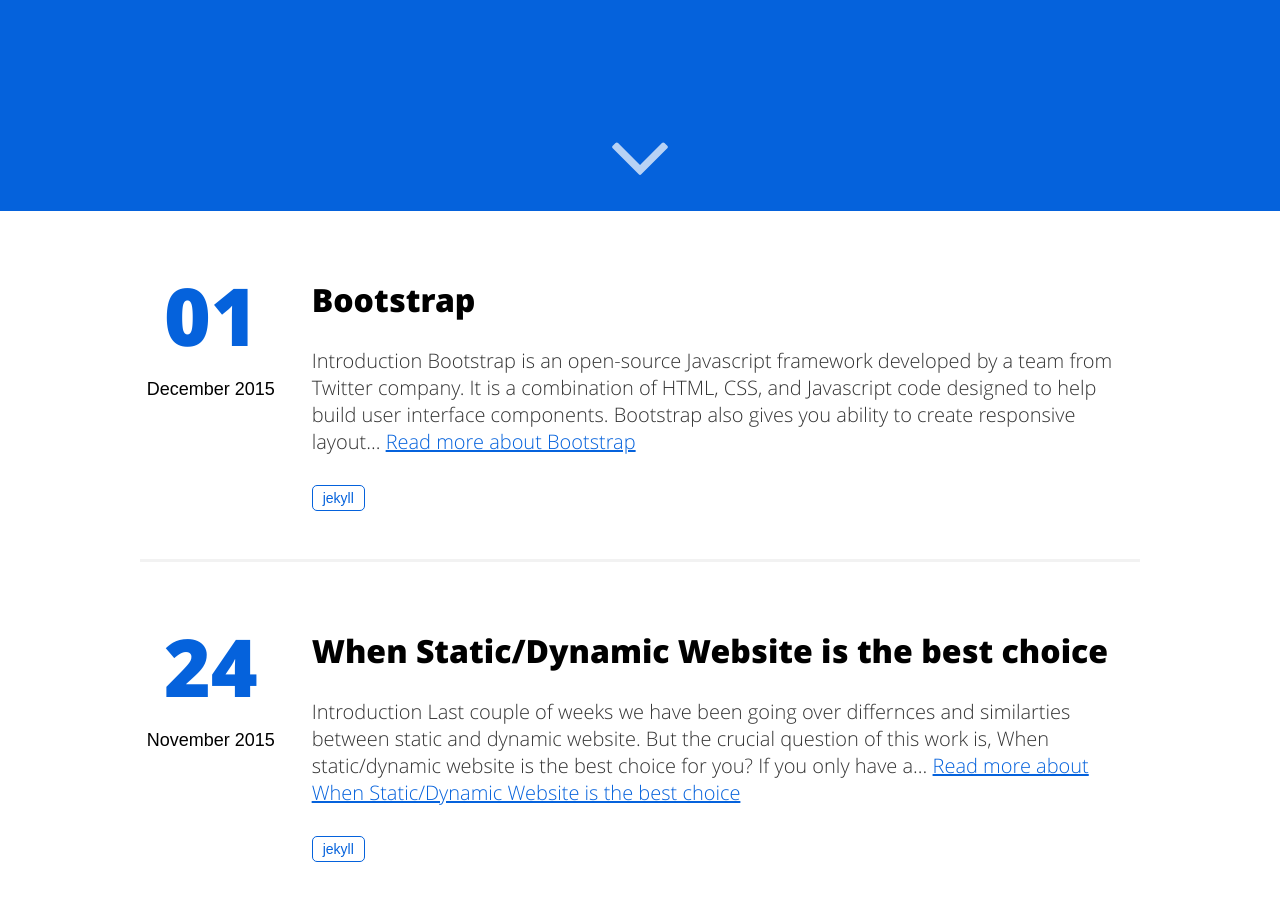
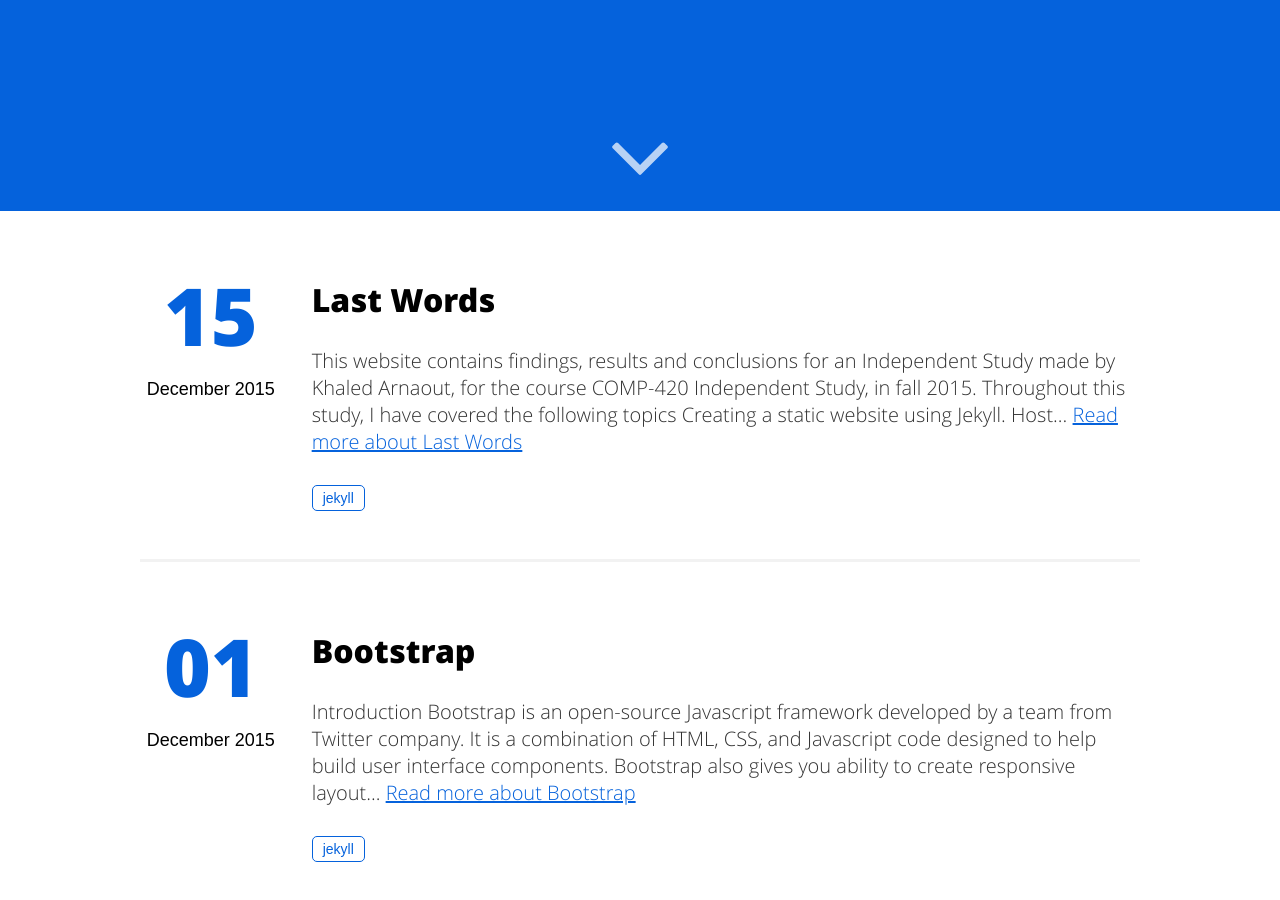
Before and after one commit to karnaout/Web-Development, a Jekyll site: the page built from index.html, in a window 1280 px wide and 900 px high, scrolled down 689 px. Built offline with Jekyll 4.4.1, drawn with Linux system fonts in a browser that asks for light colours; Markdown is read by kramdown in place of the engine named in the settings; part of the change alters nothing that is shown.

Commit message:
new post

```diff
--- /dev/null
+++ b/_posts/2015-12-15-Last Words.md
@@ -0,0 +1,30 @@
+---
+layout: post
+title: "Last Words"
+date: 2015-12-15 03:21:35
+image: '/assets/img/'
+description: 'Introduction and reflection on the Independent Study'
+tags:
+- jekyll
+categories:
+- Jekyll
+twitter_text: ''
+---
+<p>	This website contains findings, results and conclusions for an Independent Study made by Khaled Arnaout, for the course COMP-420 Independent Study, in fall 2015. Throughout this study, I have covered the following topics </p>
+*	Creating a static website using Jekyll.
+*	Host the website on Github
+*	Jekyll Layouts, Markdown & Textile
+*	Structuring and styling your pages with HTML and CSS
+*	Differences between Markdown and HTML/CSS
+*	Web Fundamentals.
+*	Creating a Website, The Three Development Tools
+*	Differences between Web Development Tools
+*	Choosing a Web Development Tool
+*	Frontend & Backend Development
+*	Static vs Dynamic Website
+*	Bootstrap
+<p>	Learning Web Development was my early goal. But in Monmouth College, the main focus, for Computer Science students, was on other fields of this science. I found a big chance to study this subject by myself and with the help of my supervisor, Professor James L. Mayfield, by taking this course. </p>
+<p>	Before I make this study, I was totally ignorant about Web Development. I used to hear people saying terms like, Markdown, CSS, FTP, GitHub, frontend/backend Development or Bootstrap, I was a bit aware of the main concept of some of these terms, but that was not enough for me. I wanted to get myself more familiar and more comfortable to work with these web features. </p>
+I, proudly, succeeded to do that. Now, I feel way more comfortable working with the stuff I have covered. I have more comprehensive idea about how the web works, the structure of a web page/ web site and the technologies involved in enhancing the design.
+
+For more information Check out these links
```
Also changed, not shown: _posts/2015-12-01-Bootstrap.md (+0 -1 lines).
